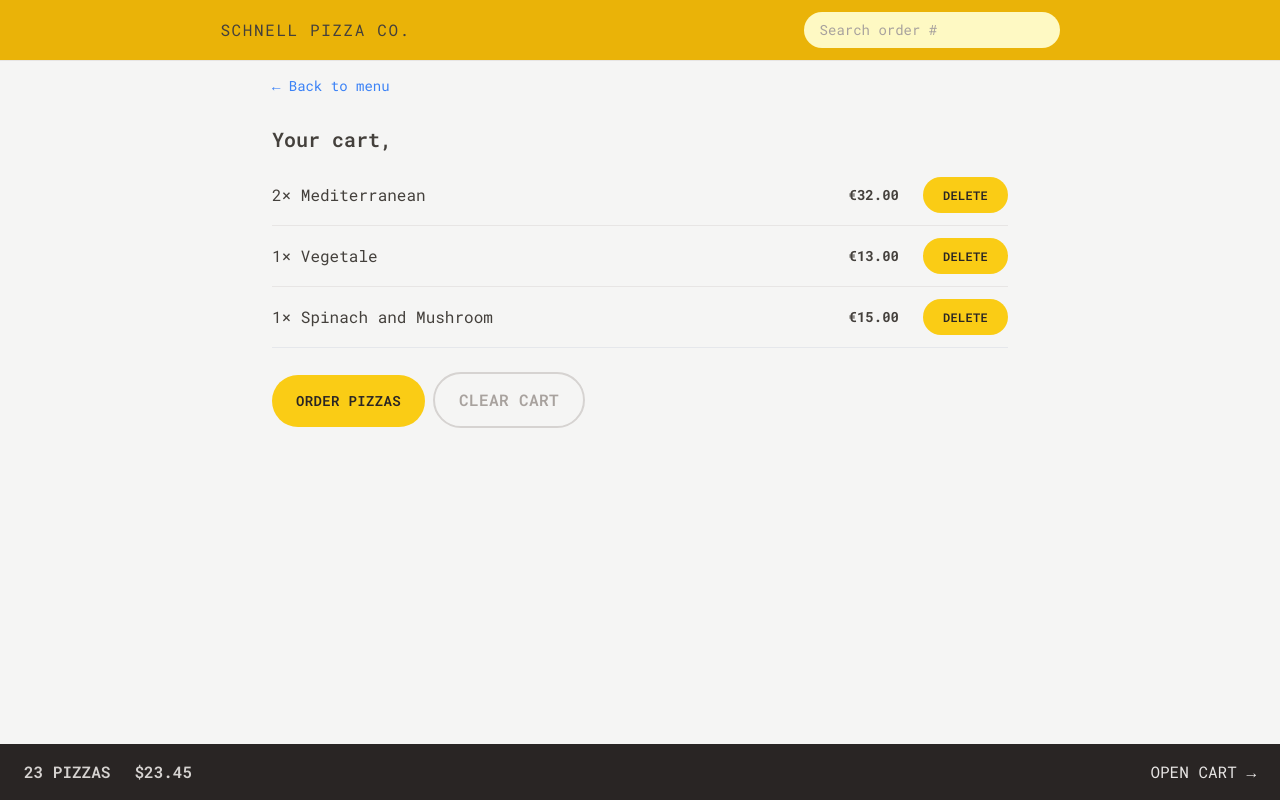
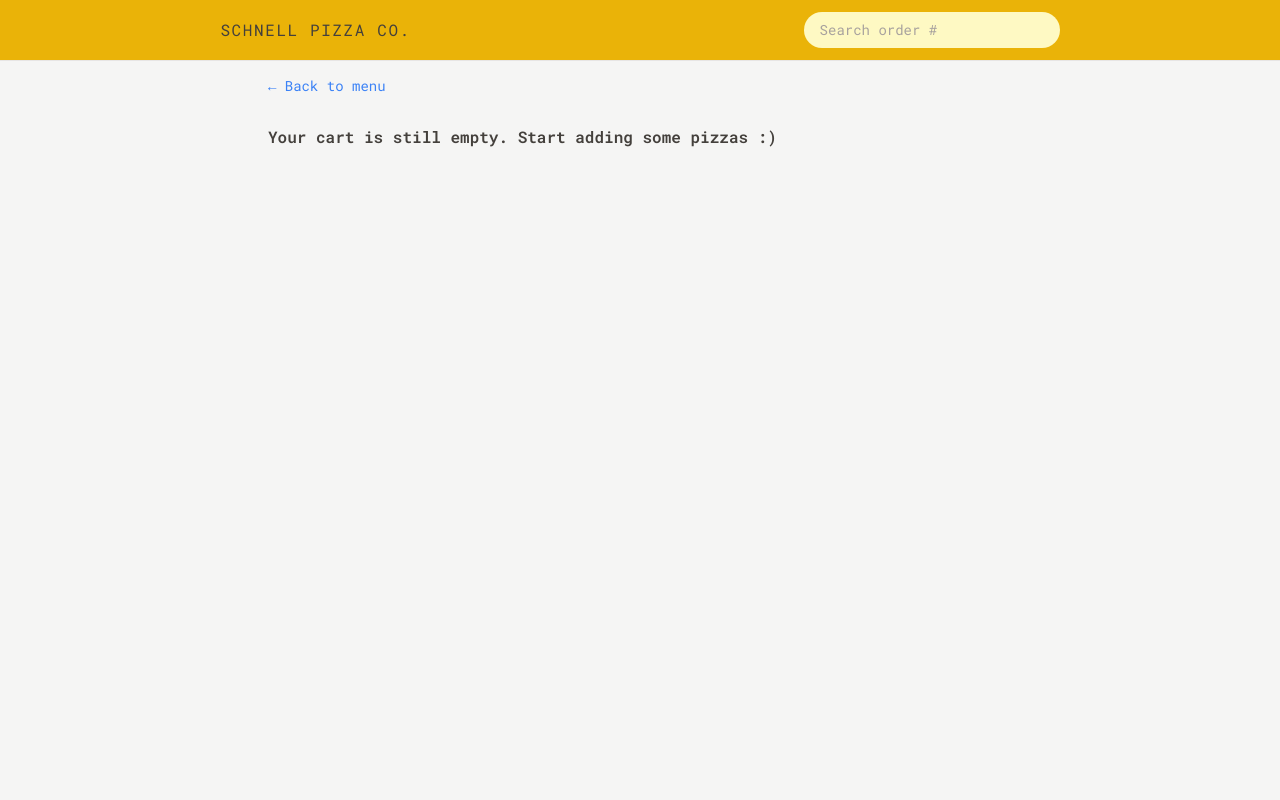
Before and after one commit to Oner-T/schnell-pizza, a React (Vite) app: page /cart in a window 1280 px wide. Built offline with nearby package versions, Linux system fonts and the light colour scheme.

Commit message:
redux continue

```diff
--- a/src/features/cart/Cart.jsx
+++ b/src/features/cart/Cart.jsx
@@ -1,36 +1,18 @@
-import { Link } from "react-router-dom";
 import LinkButton from "../../ui/LinkButton";
 import Button from "../../ui/Button";
 import CartItem from "./CartItem";
-import { useSelector } from "react-redux";
-
-const fakeCart = [
-  {
-    pizzaId: 12,
-    name: "Mediterranean",
-    quantity: 2,
-    unitPrice: 16,
-    totalPrice: 32,
-  },
-  {
-    pizzaId: 6,
-    name: "Vegetale",
-    quantity: 1,
-    unitPrice: 13,
-    totalPrice: 13,
-  },
-  {
-    pizzaId: 11,
-    name: "Spinach and Mushroom",
-    quantity: 1,
-    unitPrice: 15,
-    totalPrice: 15,
-  },
-];
+import { useDispatch, useSelector } from "react-redux";
+import { clearCart, getCart } from "./cartSlice";
+import { getUsername } from "../user/userSlice";
+import EmptyCart from "./EmptyCart";
 
 function Cart() {
-  const username = useSelector((state) => state.user.username);
-  const cart = fakeCart;
+  const username = useSelector(getUsername);
+  const cart = useSelector(getCart);
+
+  const dispatch = useDispatch();
+
+  if (!cart.length) return <EmptyCart />;
 
   return (
     <div className="px-4 py-3">
@@ -49,7 +31,9 @@ function Cart() {
           Order pizzas
         </Button>
 
-        <Button type="secondary">Clear cart</Button>
+        <Button type="secondary" onClick={() => dispatch(clearCart())}>
+          Clear cart
+        </Button>
       </div>
     </div>
   );
--- a/src/features/cart/CartItem.jsx
+++ b/src/features/cart/CartItem.jsx
@@ -1,8 +1,13 @@
-import Button from "../../ui/Button";
+import { useSelector } from "react-redux";
 import { formatCurrency } from "../../utils/helpers";
+import DeleteItem from "./DeleteItem";
+import UpdateItemQuantity from "./updateItemQuantity";
+import { getCurrentQuantityById } from "./cartSlice";
 
 function CartItem({ item }) {
-  const { pizzaId, name, quantity, totalPrice } = item;
+  const { id, name, quantity, totalPrice } = item;
+
+  const currentQuantity = useSelector(getCurrentQuantityById(id));
 
   return (
     <li className="py-3 sm:flex sm:items-center sm:justify-between">
@@ -11,7 +16,8 @@ function CartItem({ item }) {
       </p>
       <div className="flex items-center justify-between sm:gap-6">
         <p className="text-sm font-bold">{formatCurrency(totalPrice)}</p>
-        <Button type="small">Delete</Button>
+        <UpdateItemQuantity id={id} currentQuantity={currentQuantity} />
+        <DeleteItem id={id} />
       </div>
     </li>
   );
--- a/src/features/cart/CartOverview.jsx
+++ b/src/features/cart/CartOverview.jsx
@@ -1,6 +1,14 @@
+import { useSelector } from "react-redux";
 import { Link } from "react-router-dom";
+import { getTotalCartPrice, getTotalCartQuantity } from "./cartSlice";
+import { formatCurrency } from "../../utils/helpers";
 
 function CartOverview() {
+  const totalCartQuantity = useSelector(getTotalCartQuantity);
+  const totalCartPrice = useSelector(getTotalCartPrice);
+
+  if (!totalCartQuantity) return null;
+
   return (
     <div
       className="flex items-center justify-between
@@ -11,8 +19,8 @@ function CartOverview() {
         className="space-x-4 font-semibold
       text-stone-300 sm:space-x-6"
       >
-        <span>23 pizzas</span>
-        <span>$23.45</span>
+        <span>{totalCartQuantity} pizzas</span>
+        <span>{formatCurrency(totalCartPrice)}</span>
       </p>
       <Link to="/cart">Open cart &rarr;</Link>
     </div>
--- /dev/null
+++ b/src/features/cart/DeleteItem.jsx
@@ -0,0 +1,15 @@
+import { useDispatch } from "react-redux";
+import Button from "../../ui/Button";
+import { deleteItem } from "./cartSlice";
+
+function DeleteItem({ id }) {
+  const dispatch = useDispatch();
+
+  return (
+    <Button type="small" onClick={() => dispatch(deleteItem(id))}>
+      Delete
+    </Button>
+  );
+}
+
+export default DeleteItem;
--- a/src/features/cart/EmptyCart.jsx
+++ b/src/features/cart/EmptyCart.jsx
@@ -1,11 +1,14 @@
-import { Link } from 'react-router-dom';
+import { Link } from "react-router-dom";
+import LinkButton from "../../ui/LinkButton";
 
 function EmptyCart() {
   return (
-    <div>
-      <Link to="/menu">&larr; Back to menu</Link>
+    <div className="px-3 py-3">
+      <LinkButton to="/menu">&larr; Back to menu</LinkButton>
 
-      <p>Your cart is still empty. Start adding some pizzas :)</p>
+      <p className="mt-7 font-semibold">
+        Your cart is still empty. Start adding some pizzas :)
+      </p>
     </div>
   );
 }
--- /dev/null
+++ b/src/features/cart/UpdateItemQuantity.jsx
@@ -0,0 +1,21 @@
+import { useDispatch, useSelector } from "react-redux";
+import Button from "../../ui/Button";
+import { decreaseItemQQuantity, increaseItemQuantity } from "./cartSlice";
+
+function UpdateItemQuantity({ id, currentQuantity }) {
+  const dispatch = useDispatch();
+
+  return (
+    <div className="md:gap:3 flex items-center gap-1">
+      <Button type="round" onClick={() => dispatch(increaseItemQuantity(id))}>
+        +
+      </Button>
+      <span className="text-sm font-medium">{currentQuantity}</span>
+      <Button type="round" onClick={() => dispatch(decreaseItemQQuantity(id))}>
+        -
+      </Button>
+    </div>
+  );
+}
+
+export default UpdateItemQuantity;
--- /dev/null
+++ b/src/features/cart/cartSlice.js
@@ -0,0 +1,57 @@
+import { createSlice } from "@reduxjs/toolkit";
+
+const initialState = {
+  cart: [],
+};
+
+const cartSlice = createSlice({
+  name: "cart",
+  initialState,
+  reducers: {
+    addItem(state, action) {
+      // payload = newItem
+      state.cart.push(action.payload);
+    },
+    deleteItem(state, action) {
+      // payload = id
+      state.cart = state.cart.filter((item) => item.id !== action.payload);
+    },
+    increaseItemQuantity(state, action) {
+      // payload = id
+      const item = state.cart.find((item) => item.id === action.payload);
+      item.quantity++;
+      item.totalPrice = item.quantity;
+    },
+    decreaseItemQQuantity(state, action) {
+      const item = state.cart.find((item) => item.id === action.payload);
+      if (item.quantity === 0) cartSlice.caseReducers.deleteItem(state, action);
+      item.quantity--;
+      item.totalPrice = item.quantity;
+    },
+    clearCart(state) {
+      state.cart = [];
+    },
+  },
+});
+
+export const {
+  addItem,
+  deleteItem,
+  increaseItemQuantity,
+  decreaseItemQQuantity,
+  clearCart,
+} = cartSlice.actions;
+
+export default cartSlice.reducer;
+
+export const getCart = (state) => state.cart.cart;
+
+export const getTotalCartQuantity = (state) =>
+  state.cart.cart.reduce((sum, item) => sum + item.quantity, 0);
+
+export const getTotalCartPrice = (state) =>
+  state.cart.cart.reduce((sum, item) => sum + item.totalPrice, 0);
+// reselect library for optimizin redux selector
+
+export const getCurrentQuantityById = (id) => (state) =>
+  state.cart.cart.find((item) => item.id === id)?.quantity ?? 0;
--- a/src/features/user/userSlice.js
+++ b/src/features/user/userSlice.js
@@ -16,4 +16,6 @@ const userSlice = createSlice({
 
 export const { updateName } = userSlice.actions;
 
+export const getUsername = (state) => state.user.username;
+
 export default userSlice.reducer;
--- a/src/store.js
+++ b/src/store.js
@@ -1,8 +1,10 @@
 import { configureStore } from "@reduxjs/toolkit";
 import userReducer from "./features/user/userSlice";
+import cartReducer from "./features/cart/cartSlice";
 const store = configureStore({
   reducer: {
     user: userReducer,
+    cart: cartReducer,
   },
 });
 
--- a/src/ui/Button.jsx
+++ b/src/ui/Button.jsx
@@ -1,11 +1,12 @@
 import { Link } from "react-router-dom";
 
-function Button({ children, disabled, to, type }) {
+function Button({ children, disabled, to, type, onClick }) {
   const base =
     "inline-block text-sm rounded-full bg-yellow-400 px-4 py-3 font-semibold uppercase tracking-wide text-stone-800 transition-colors duration-300 hover:bg-yellow-300 focus:bg-yellow-300 focus:ring focus:ring-yellow-300 focus:ring-offset-2 disabled:cursor-not-allowed";
   const styles = {
     primary: base + " px-4 py-3 md:px-6 md:py-4",
     small: base + " px-4 py-2 md:px-5 md:py-2.5 text-xs",
+    round: base + "px-2.5 py-1 md:px-3.5 md:py-2 text-sm",
     secondary:
       "inline-block px-4 py-2.5 hover:bg-stone-300 hover:text-stone-800 md:px-6 md:py-3.5 rounded-full border-2 border-stone-300 font-semibold uppercase tracking-wide text-stone-400 transition-colors duration-300 hover:bg-yellow-300 focus:bg-yellow-300 focus:ring focus:ring-stone-200 focus:ring-offset-2 disabled:cursor-not-allowed",
   };
@@ -17,6 +18,13 @@ function Button({ children, disabled, to, type }) {
       </Link>
     );
 
+  if (onClick)
+    return (
+      <button onClick={onClick} disabled={disabled} className={styles[type]}>
+        {children}
+      </button>
+    );
+
   return (
     <button disabled={disabled} className={styles[type]}>
       {children}
```
Also changed, not shown: src/features/menu/MenuItem.jsx (+42 -1 lines).
